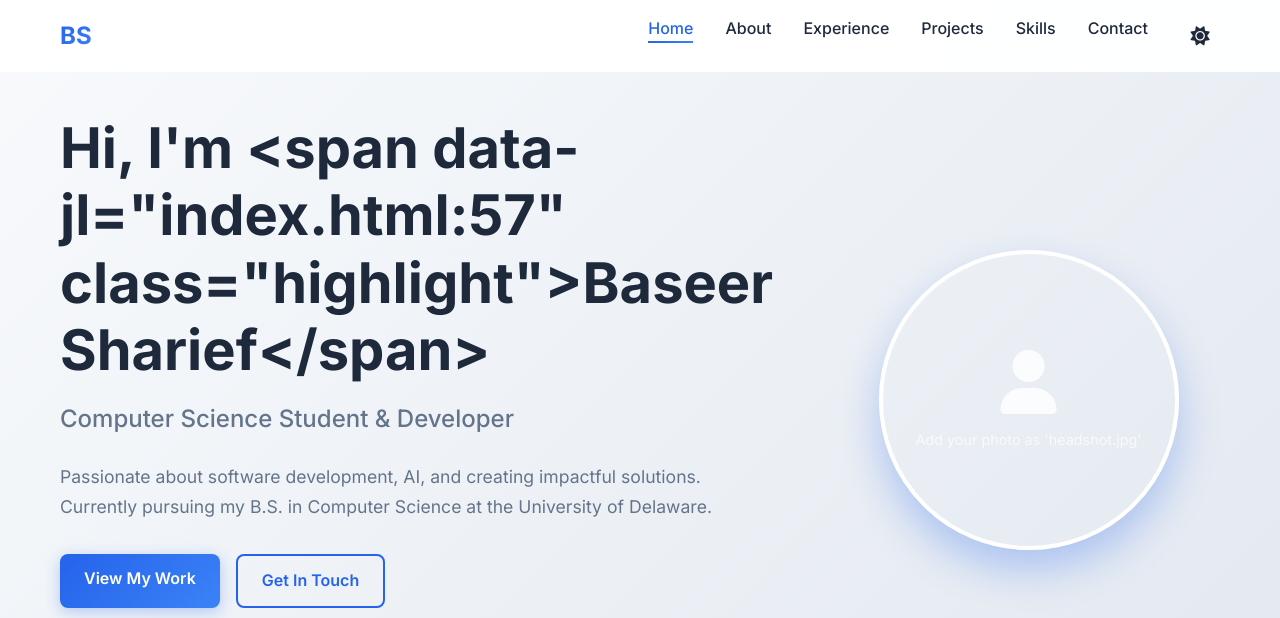
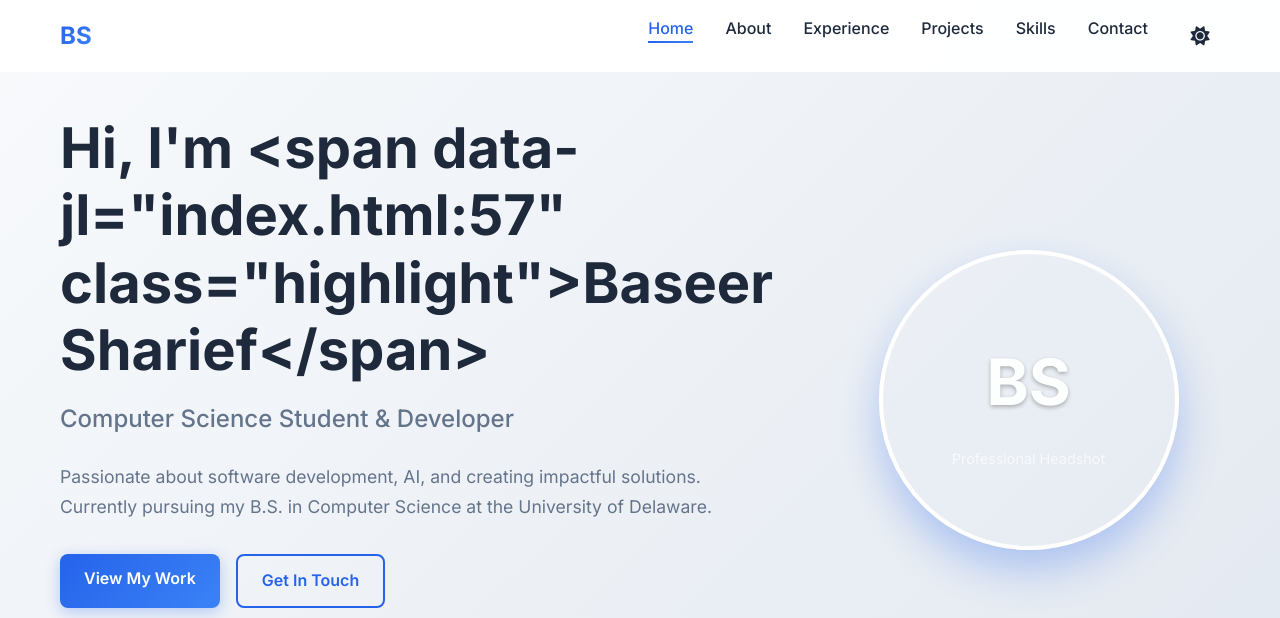
Before and after one commit to baseersharief/Personal-Portfolio, a plain HTML site: page index.html in a window 1280 px wide. Shown: the top 618 px of the page. Drawn offline with Linux system fonts and the light colour scheme.

Commit message:
Improve profile placeholder with professional initials design

```diff
--- a/index.html
+++ b/index.html
@@ -79,8 +79,8 @@
             <div class="hero-image">
                 <div class="profile-image">
                     <div class="profile-fallback" id="profile-fallback">
-                        <i class="fas fa-user"></i>
-                        <span>Add your photo as 'headshot.jpg'</span>
+                        <div class="profile-initials">BS</div>
+                        <span>Professional Headshot</span>
                     </div>
                     <img src="headshot.jpg" alt="Baseer Sharief - Computer Science Student & Developer" id="profile-image" style="display: none;" onload="this.style.display='block'; document.getElementById('profile-fallback').style.display='none';" onerror="this.style.display='none'; document.getElementById('profile-fallback').style.display='flex';" />
                 </div>
--- a/styles.css
+++ b/styles.css
@@ -333,10 +333,13 @@ body {
     padding: 2rem;
 }
 
-.profile-fallback i {
+.profile-initials {
     font-size: 4rem;
+    font-weight: 700;
     margin-bottom: 1rem;
-    opacity: 0.8;
+    opacity: 0.9;
+    color: white;
+    text-shadow: 0 2px 4px rgba(0, 0, 0, 0.3);
 }
 
 .profile-fallback span {
@@ -887,7 +890,7 @@ section {
         height: 250px;
     }
 
-    .profile-fallback i {
+    .profile-initials {
         font-size: 3rem;
     }
 
```
Also changed, not shown: ADD_HEADSHOT.md (+7 -1 lines).
